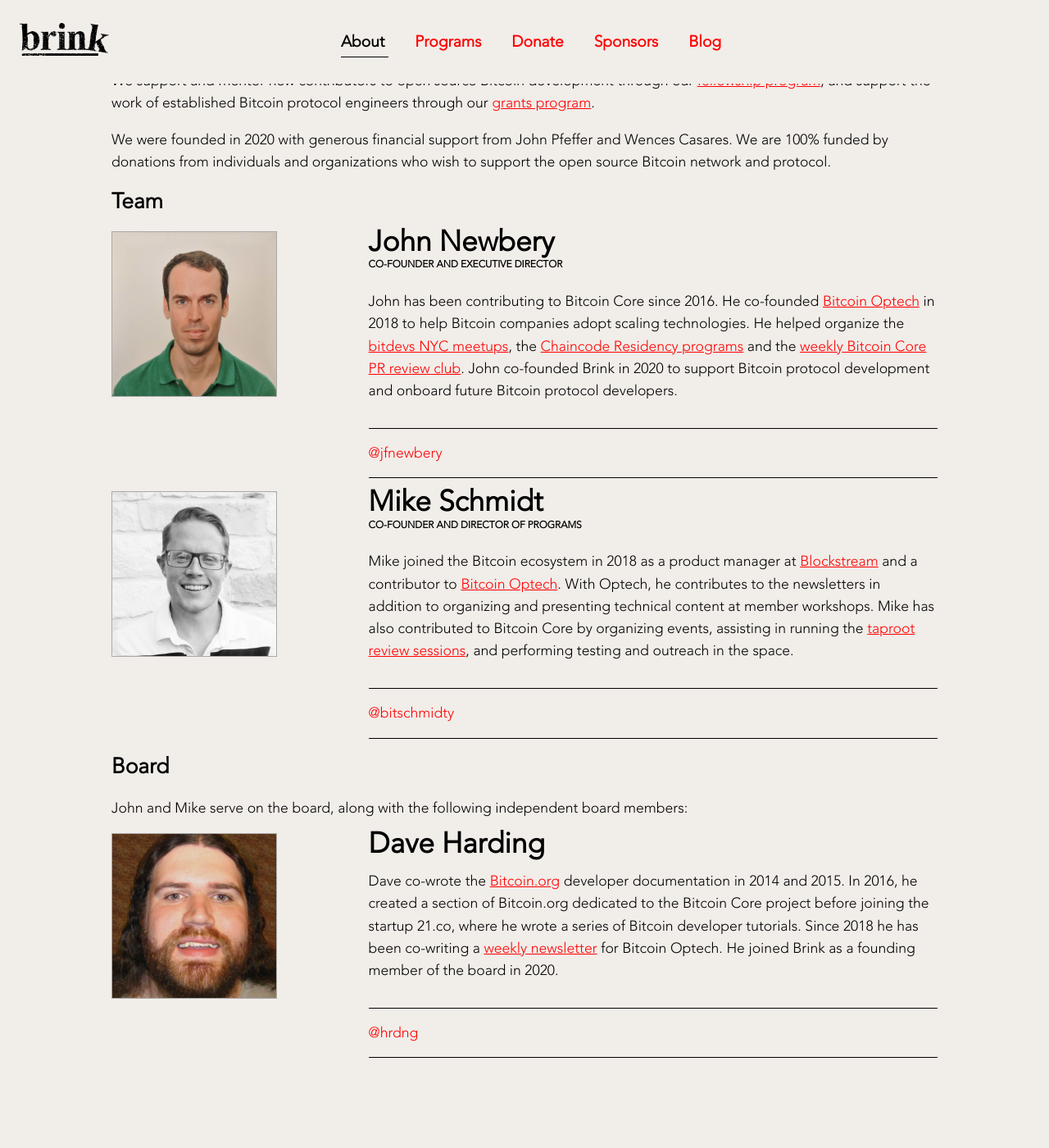
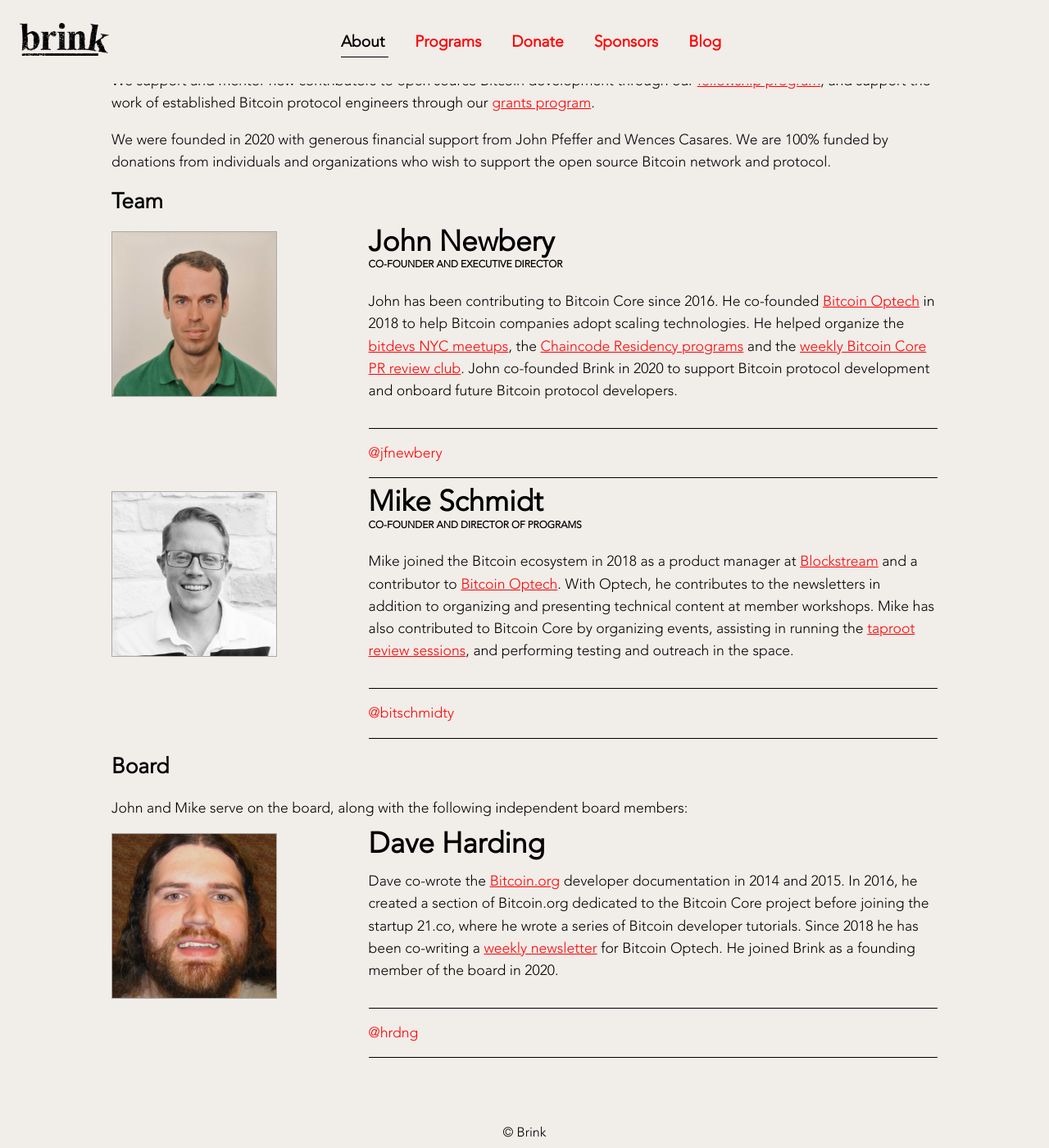
Before and after one commit to bitcoinbrink/website, a Jekyll site: the page built from index.html, in a window 1280 px wide and 1400 px high, scrolled down 341 px. Shown: the whole window at 82% size. Built offline with Jekyll 4.4.1, drawn with Linux system fonts in a browser that asks for light colours; before the commit the page ends 1711 px from its top, so only the background shows below that.

Commit message:
Add simple footer to template

```diff
--- a/_layouts/default.html
+++ b/_layouts/default.html
@@ -23,5 +23,8 @@
   <body>
     {% include navigation.html %}
     <main class="main-container">{{ content }}</main>
+    <div id="footer">
+      &copy; Brink
+    </div>
   </body>
 </html>
--- a/_sass/main.scss
+++ b/_sass/main.scss
@@ -294,6 +294,10 @@
   a:hover {
     color: black;
   }
+}
+
+#footer{
+  text-align: center;
 }
 
 .blog-container {
```
